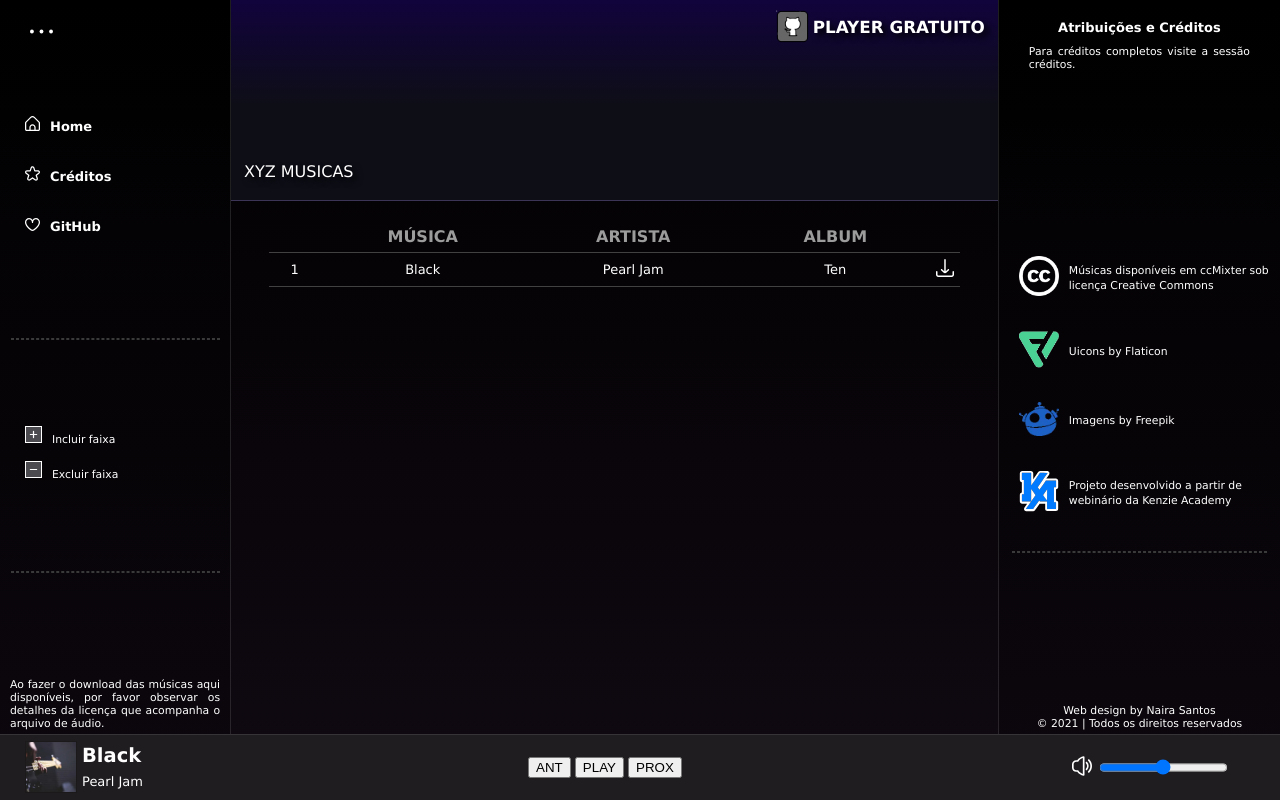
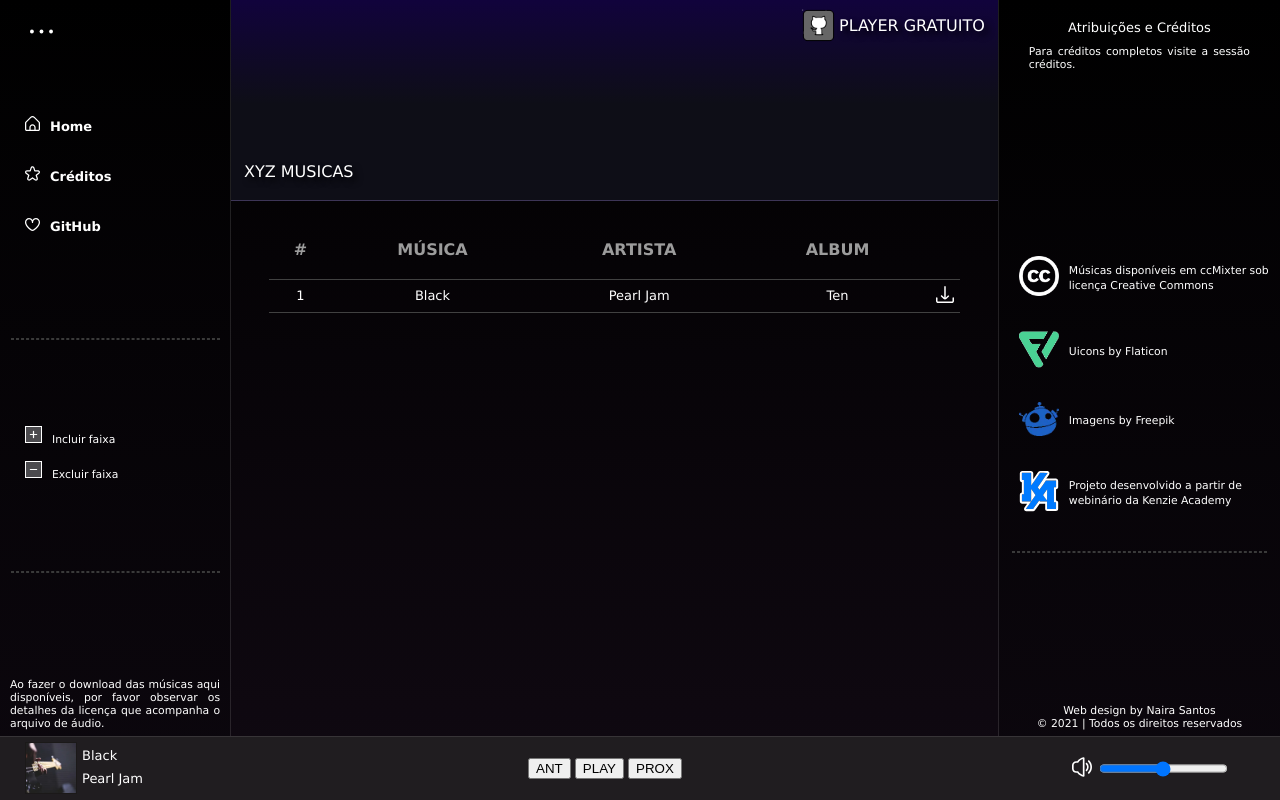
Before and after one commit to nairacirino/player-de-audio, a plain HTML site: page index.html in a window 1280 px wide. Drawn offline with Linux system fonts and the light colour scheme.

Commit message:
Atualizações pós testes

```diff
--- a/index.html
+++ b/index.html
@@ -98,8 +98,8 @@
                     <table>
                         <thead>
                             <tr>
-                                <td></td>
-                                <td>MÚSICA</td>
+                                <td>#</td>
+                                <td><h2>MÚSICA</h2></td>
                                 <td>ARTISTA</td>
                                 <td>ALBUM</td>
                                 <td></td>
--- a/src/css/main-stylesheet.css
+++ b/src/css/main-stylesheet.css
@@ -18,6 +18,10 @@
     width: 90%;
     border-style: dashed;
     color: rgb(58, 58, 58);
+}
+h1, h2 {
+    font-size: inherit;
+    font-weight: inherit;
 }
 
 .container {
@@ -273,8 +277,6 @@
     color: rgb(255, 255, 255);
     align-items: center;
     text-shadow: 4px 4px 6px rgb(0 0 0);
-    font-size: 70%;
-    font-weight: lighter;
 }
 
 .usuario>img {
```
